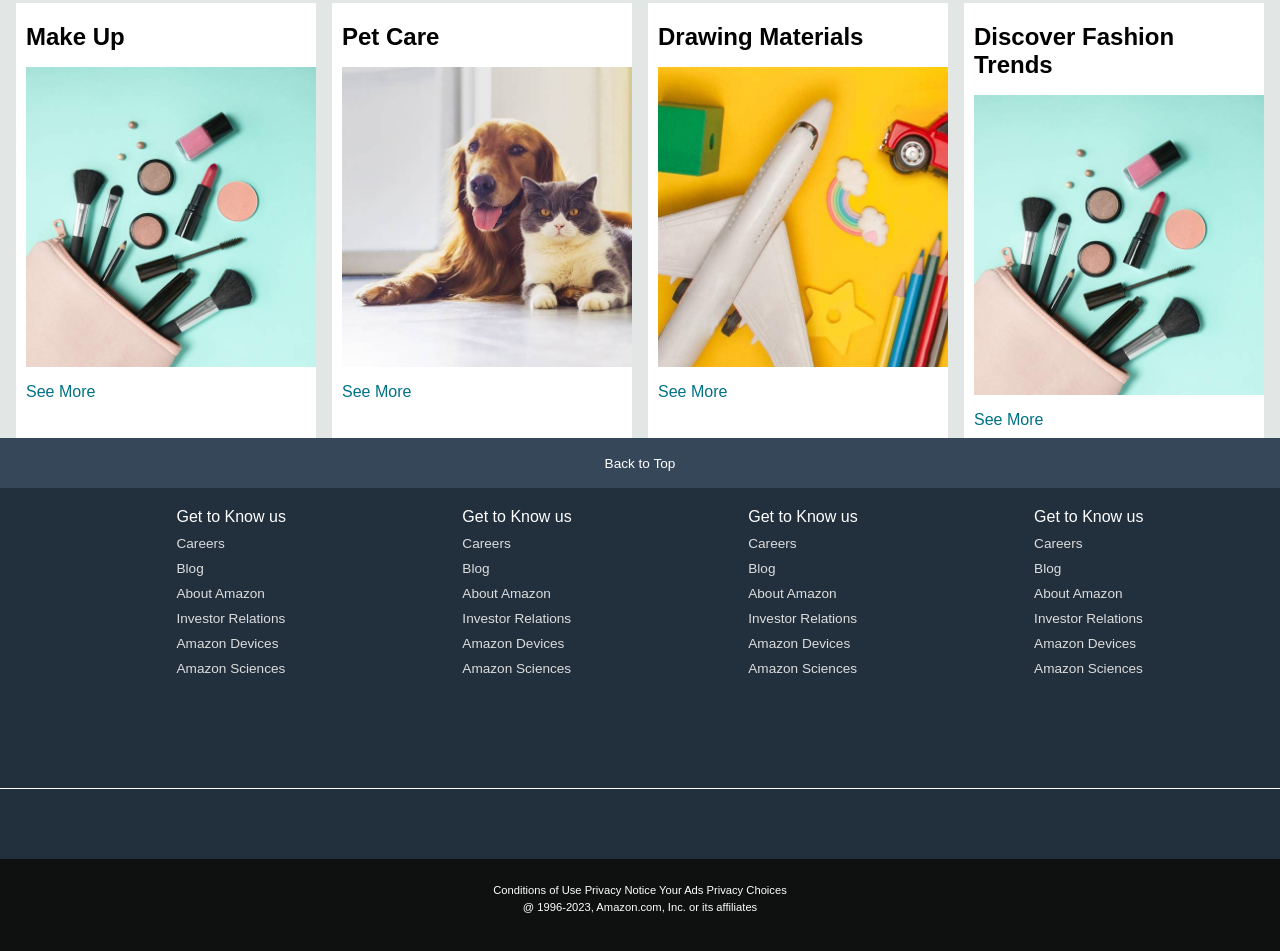
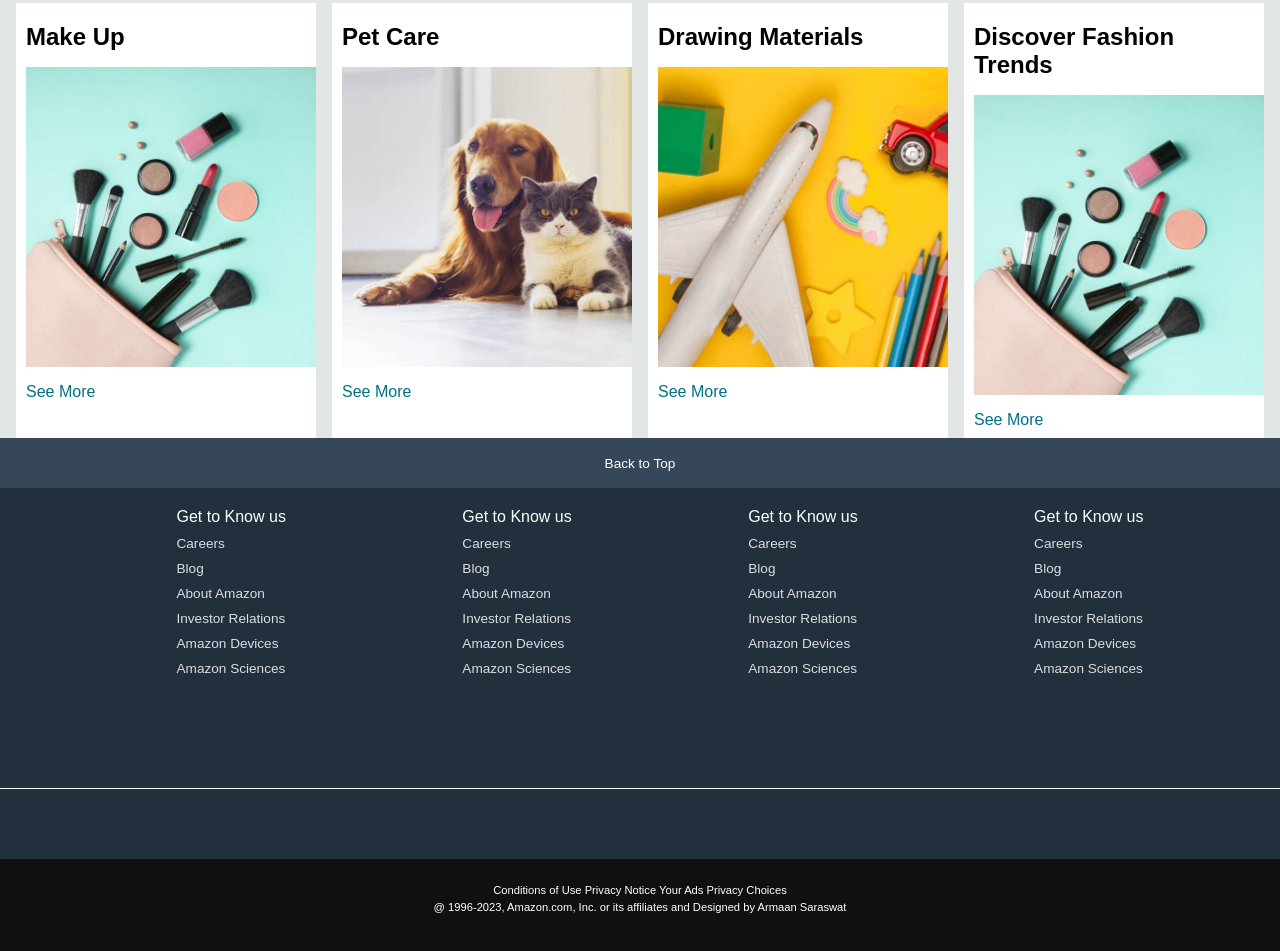
Before and after one commit to Codelikeamachine/Dat21of50-Amazon-Web-Clone-Template, a plain HTML site: page index.html in a window 1280 px wide. Shown: the part 912-1863 px from the top of the page. Drawn offline with Linux system fonts and the light colour scheme.

Commit message:
Update index.html

```diff
--- a/index.html
+++ b/index.html
@@ -189,7 +189,7 @@
             <a>Your Ads Privacy Choices</a>
         </div>
         <div class="copyright">
-            @ 1996-2023, Amazon.com, Inc. or its affiliates
+            @ 1996-2023, Amazon.com, Inc. or its affiliates and Designed by Armaan Saraswat
         </div>
     </div>
 </footer>
```
